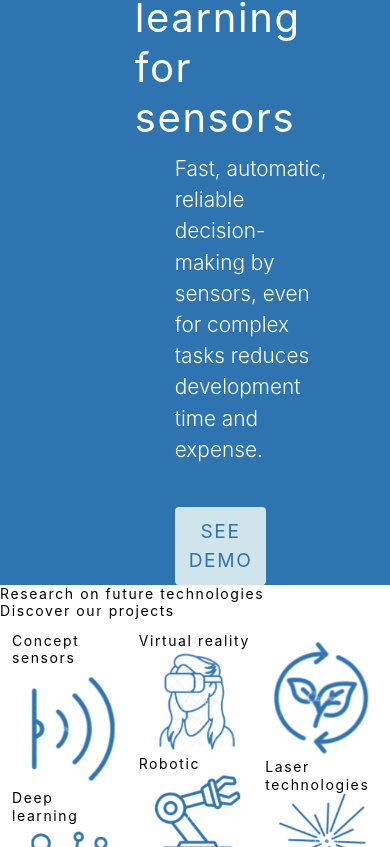
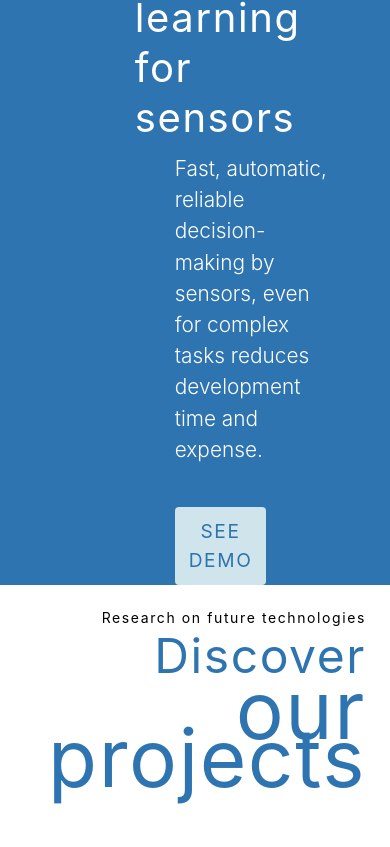
Before and after one commit to HungryOctopus/think-tank-website, a React (Create React App) app in the folder client/: page / in a window 390 px wide. Shown: the part 1153-2000 px from the top of the page. Built offline with nearby package versions, Linux system fonts and the light colour scheme.

Commit message:
responsiveness project section

```diff
--- a/client/src/components/Hero/Hero.jsx
+++ b/client/src/components/Hero/Hero.jsx
@@ -7,7 +7,7 @@ function Hero() {
     <div className="hero-container">
       <div className="claim py-4">
         {/* <img src={industryPic} alt="industry" /> */}
-        <h1 className="text-7xl text-silver">Engineering the future</h1>
+        <h1 className="text-7xl text-white">Engineering the future</h1>
         {/* Gradient on text? */}
         <h1 className="text-7xl text-sblue">together</h1>
       </div>
--- /dev/null
+++ b/client/src/components/Projects/Projects.css
@@ -0,0 +1,45 @@
+@tailwind base;
+@tailwind components;
+@tailwind utilities;
+
+:root {
+  /* Colors for the project */
+  --pale-grey: hsl(212, 33%, 89%);
+  --s-blue: #2d74b1;
+  --clr-white: #fff;
+}
+
+/*
+===============
+Global Styles
+===============
+*/
+
+.projects-container h1 {
+  font-size: 3rem;
+  text-align: end;
+  color: var(--s-blue)
+}
+.projects-container h2 {
+  font-size: 5rem;
+  line-height: 3rem;
+  text-align: end;
+  color: var(--s-blue)
+}
+
+.projects-container h3 {
+  font-size: 1 rem;
+  text-align: end;
+}
+
+.projects-container h4 {
+  font-size: 1 rem;
+  text-align: center;
+  text-transform: uppercase;
+  color: var(--s-blue);
+}
+
+.projects-container img {
+  align-content: center;
+  align-self: center;
+}
--- a/client/src/components/Projects/Projects.jsx
+++ b/client/src/components/Projects/Projects.jsx
@@ -1,5 +1,5 @@
 import React, { useState, useEffect } from 'react';
-import './../index.css';
+import './Projects.css';
 import sensor from './icons/sensor-icon.png';
 import deepLearning from './icons/deep-learning-icon.png';
 import virtualReality from './icons/virtual-reality-icon.png';
@@ -9,37 +9,41 @@ import laser from './icons/laser-icon.png';
 
 function Projects() {
   return (
-    <section className="projects-container">
+    <section id="projects" className="projects-container">
+      <div className="flex flex-col">
         <div className="bg-white">
-        <div className="projects-title">
+          <div className="projects-title p-6">
             <h3>Research on future technologies</h3>
-          <h1>Discover our projects</h1>
+            <h1>Discover</h1>
+            <h2>our projects</h2>
           </div>
-        <div className="project-icons align-center">
-          <div className="columns-3 p-3">
-            <div>
-              <h4>Concept sensors</h4>
+          <div className="project-icons align-center ">
+            <div className="p-3 flex flex-wrap justify-around">
+              <div className="flex flex-col align-center m-5">
+                <h4 className="p-5 align-center ">Concept sensors</h4>
                 <img src={sensor} alt="sensor" min-width="30px" />
               </div>
-            <div>
-              <h4>Deep learning</h4>
+              <div className="flex flex-col align-center m-5">
+                <h4 className="p-5 align-center">Deep learning</h4>
                 <img src={deepLearning} alt="sensor" min-width="30px" />
               </div>
-            <div>
-              <h4>Virtual reality</h4>
+              <div className="flex flex-col align-center m-5">
+                <h4 className="p-5">Virtual reality</h4>
                 <img src={virtualReality} alt="sensor" min-width="30px" />
               </div>
-            <div>
-              <h4>Robotic</h4>
+
+              <div className="flex flex-col align-center m-5">
+                <h4 className="p-5">Robotic</h4>
                 <img src={robotic} alt="sensor" min-width="30px" />
               </div>
-            <div>
-              <h4>Green sustainability</h4>
+              <div className="flex flex-col align-center m-5">
+                <h4 className="p-5">Green sustainability</h4>
                 <img src={sustainability} alt="sensor" min-width="30px" />
               </div>
-            <div>
-              <h4>Laser technologies</h4>
+              <div className="flex flex-col align-center m-5">
+                <h4 className="p-5">Laser technologies</h4>
                 <img src={laser} alt="sensor" min-width="30px" />
+              </div>
             </div>
           </div>
         </div>
--- a/client/src/components/index.css
+++ /dev/null
@@ -1,125 +0,0 @@
-@tailwind base;
-@tailwind components;
-@tailwind utilities;
-
-body {
-  margin: 0;
-  font-family: -apple-system, BlinkMacSystemFont, 'Segoe UI', 'Roboto', 'Oxygen',
-    'Ubuntu', 'Cantarell', 'Fira Sans', 'Droid Sans', 'Helvetica Neue',
-    sans-serif;
-  -webkit-font-smoothing: antialiased;
-  -moz-osx-font-smoothing: grayscale;
-}
-
-code {
-  font-family: source-code-pro, Menlo, Monaco, Consolas, 'Courier New',
-    monospace;
-}
-
-:root {
-  /* Colors for the project */
-  --pale-grey: hsl(212, 33%, 89%);
-  --s-blue: #2d74b1;
-  --clr-white: #fff;
-
-  /* Other colors if needed */
-  /* dark shades of primary color*/
-  --clr-primary-1: hsl(162, 61%, 89%);
-  --clr-primary-2: hsl(162, 60%, 78%);
-  --clr-primary-3: hsl(162, 61%, 67%);
-  --clr-primary-4: hsl(162, 61%, 57%);
-  --dark-blue: hsl(205, 86%, 17%);
-  /* primary/main color */
-  --clr-primary-5: hsl(162, 73%, 46%);
-  /* lighter shades of primary color */
-  --clr-primary-6: #1aa179;
-  --clr-primary-7: #13795b;
-  --clr-primary-8: #0d503c;
-  --clr-primary-9: #06281e;
-  /* darkest grey - used for headings */
-  --background: hsl(212, 33%, 89%);
-  --clr-grey-2: hsl(210, 31%, 80%);
-  --clr-grey-3: hsl(211, 27%, 70%);
-  --clr-grey-4: hsl(209, 23%, 60%);
-  /* grey used for paragraphs */
-  --clr-grey-5: hsl(210, 22%, 49%);
-  --clr-grey-6: hsl(209, 28%, 39%);
-  --clr-grey-7: hsl(209, 34%, 30%);
-  --clr-grey-8: hsl(211, 39%, 23%);
-  --clr-grey-9: hsl(209, 61%, 16%);
-
-  --clr-red-dark: hsl(360, 67%, 44%);
-  --clr-red-light: hsl(360, 71%, 66%);
-  --clr-green-dark: hsl(125, 67%, 44%);
-  --clr-green-light: hsl(125, 71%, 66%);
-  --clr-black: #222;
-  --transition: all 0.3s linear;
-  --spacing: 0.1rem;
-  --radius: 0.25rem;
-  --light-shadow: 0 5px 15px rgba(0, 0, 0, 0.1);
-  --dark-shadow: 0 5px 15px rgba(0, 0, 0, 0.4);
-  --max-width: 1170px;
-  --fixed-width: 450px;
-  --clr-pink: #f28ab2;
-}
-
-/*
-===============
-Global Styles
-===============
-*/
-
-*,
-::after,
-::before {
-  margin: 0;
-  padding: 0;
-  box-sizing: border-box;
-}
-body {
-  font-family: -apple-system, BlinkMacSystemFont, 'Segoe UI', Roboto, Oxygen,
-    Ubuntu, Cantarell, 'Open Sans', 'Helvetica Neue', sans-serif;
-  background: white;
-  line-height: 1.5;
-  font-size: 0.875rem;
-}
-ul {
-  list-style-type: none;
-}
-a {
-  text-decoration: none;
-}
-h1,
-h2,
-h3,
-h4 {
-  letter-spacing: var(--spacing);
-}
-h1 {
-  font-size: 3rem;
-}
-h2 {
-  font-size: 2rem;
-}
-h3 {
-  font-size: 1.25rem;
-}
-h4 {
-  font-size: 0.875rem;
-}
-
-.btn {
-  background: #d0e4eb;
-  display: inline-block;
-  padding: 10px;
-  border-radius: var(--radius);
-  text-transform: capitalize;
-  color: var(--s-blue);
-  letter-spacing: var(--spacing);
-  border-color: transparent;
-  cursor: pointer;
-  margin-top: 2rem;
-  font-size: 1.2rem;
-  max-width: 30%;
-  margin-left: 90px;
-}
--- a/client/src/index.css
+++ b/client/src/index.css
@@ -3,7 +3,7 @@
 @tailwind utilities;
 
 body {
-  margin: 0;
+  margin: 5;
   font-family: -apple-system, BlinkMacSystemFont, 'Segoe UI', 'Roboto', 'Oxygen',
     'Ubuntu', 'Cantarell', 'Fira Sans', 'Droid Sans', 'Helvetica Neue',
     sans-serif;
--- a/client/tailwind.config.js
+++ b/client/tailwind.config.js
@@ -3,7 +3,8 @@ module.exports = {
   theme: {
     colors: {
       sblue: '#2d74b1',
-      silver: '#a1a1aa'
+      silver: '#a1a1aa',
+      white: '#ffffff'
     },
     extend: {}
   },
```
Lines whose indentation alone changed are shown as unchanged.
